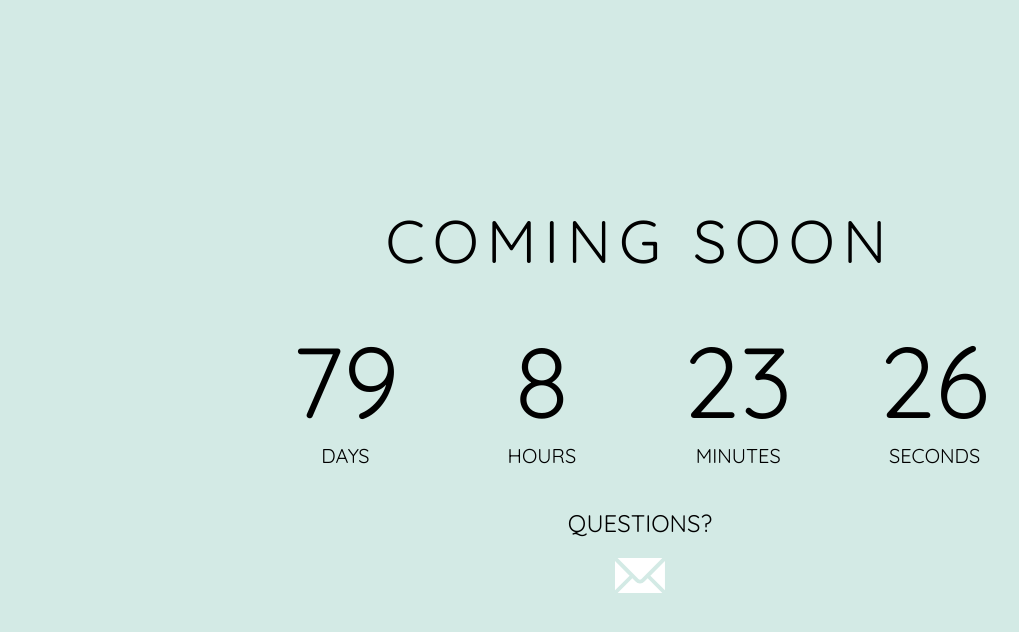
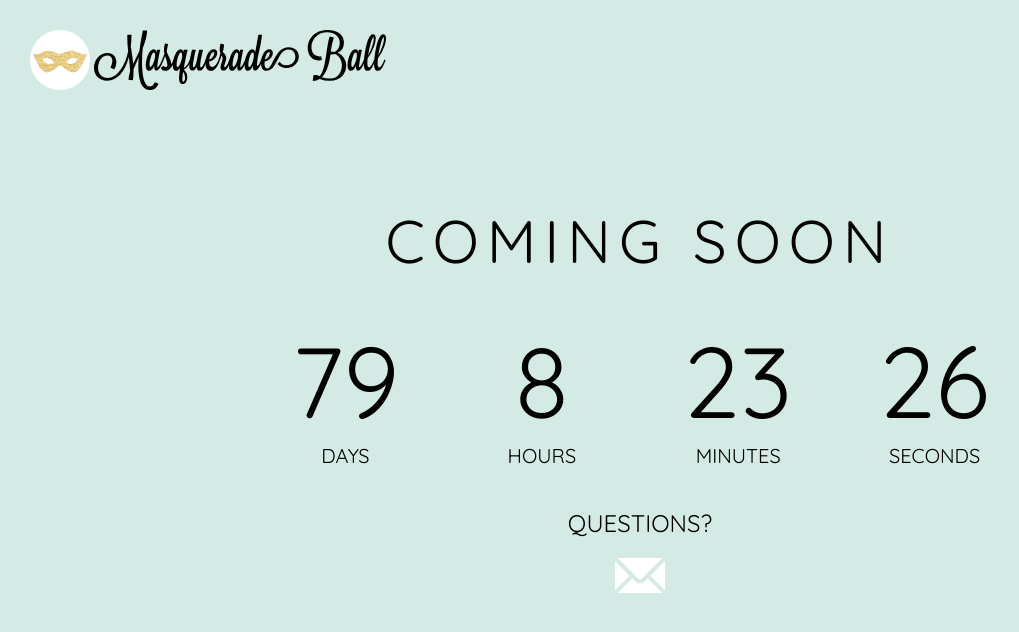
Before and after one commit to ucsdcirclek/mball-2016, a plain HTML site: page index.html in a window 1280 px wide. Shown: the whole page, without its empty margins (0-1019 px from the left). Drawn offline with Linux system fonts and the light colour scheme.

Commit message:
Added Masquerade Ball logo and title

```diff
--- a/index.html
+++ b/index.html
@@ -12,6 +12,13 @@
     <link rel="stylesheet" href="styles/main.css">
 </head>
 <body>
+
+<header>
+    <div class="logo">
+        <img src="images/mask.svg" alt="Mask Icon">
+        <img src="images/mball.svg" alt="Masquerade Ball">
+    </div>
+</header>
 
 <main>
     <div class="vcenter">
--- a/styles/main.css
+++ b/styles/main.css
@@ -6,11 +6,27 @@ html {
 
 body {
     height: 100%;
+    min-height: 600px;
     margin: 0;
     padding: 0;
     background-color: #d3eae5;
     font-family: 'Quicksand', 'Helvetica', sans-serif;
     text-transform: uppercase;
+}
+
+header {
+    position: absolute;
+    top: 0;
+    width: 100%;
+}
+
+.logo {
+    padding: 30px;
+}
+
+.logo img {
+    display: inline-block;
+    height: 60px;
 }
 
 main {
@@ -98,6 +114,10 @@ h1 {
     .questions > h2 {
         font-size: 20px;
     }
+
+    header > .logo {
+        text-align: center;
+    }
 }
 
 @media (max-width: 570px) {
```
Also changed, not shown: images/mask.svg (added), images/mball.svg (added).
